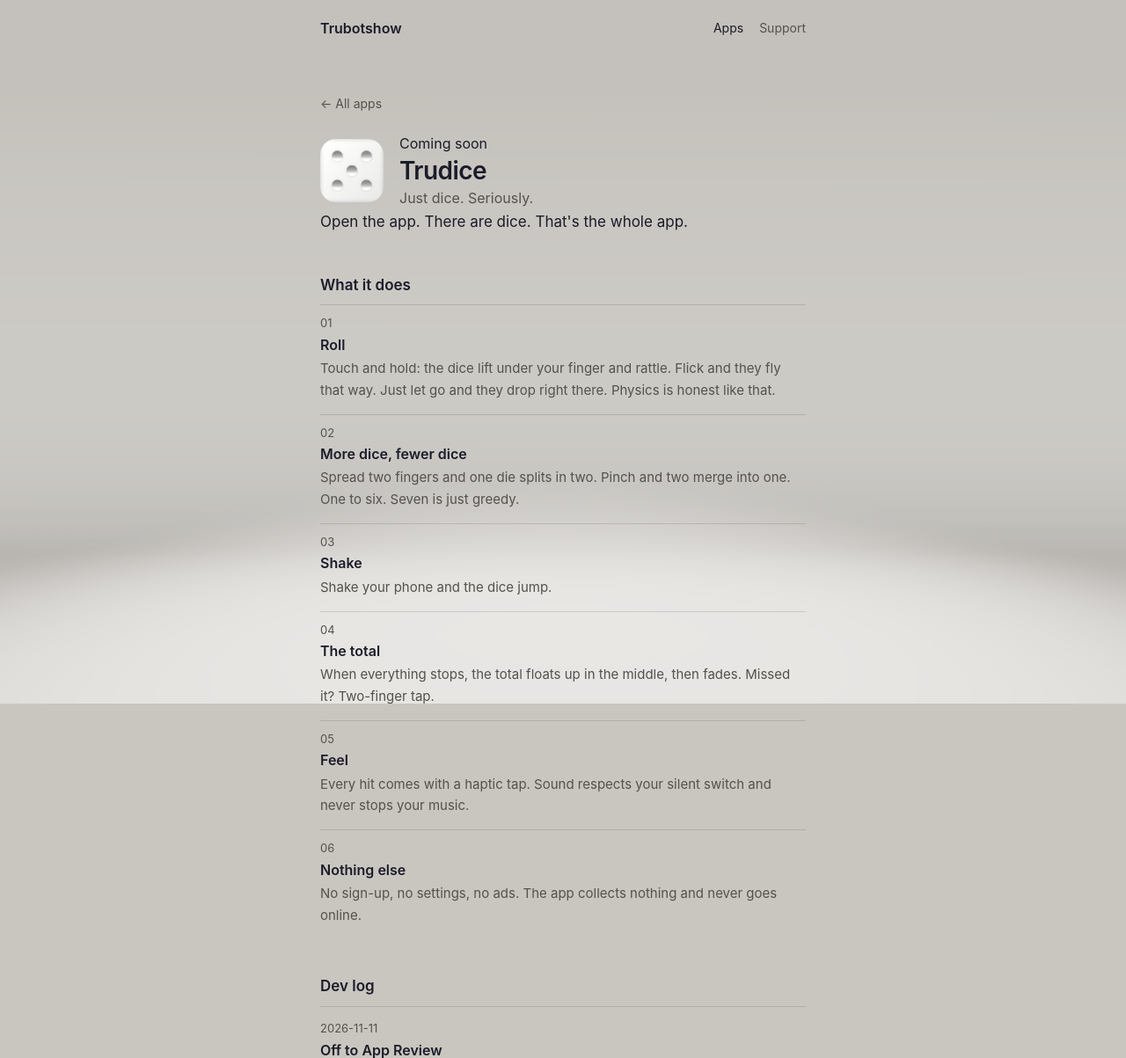
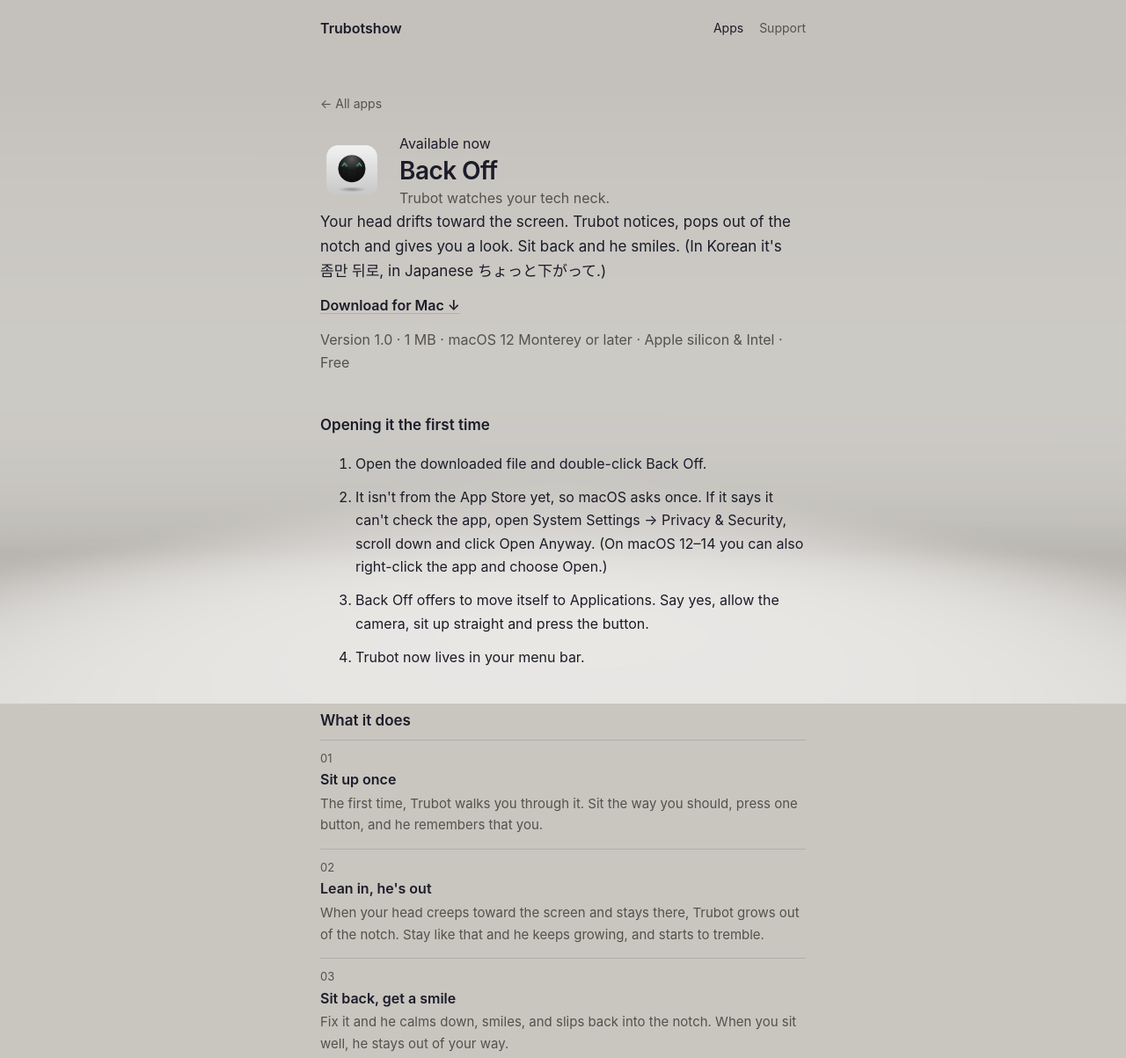
Before and after one commit to trubotshow/trubotshow.github.io, a plain HTML site: page app.html in a window 1280 px wide. Shown: the top 1203 px of the page at 88% size. Drawn offline with Linux system fonts and the light colour scheme; a web font is replaced by a local one.

Commit message:
Back Off in the app list: page, Mac download, privacy link
Co-Authored-By: Claude Opus 5.5 <noreply@anthropic.com>

```diff
--- a/404.html
+++ b/404.html
@@ -18,10 +18,10 @@
 <meta property="og:image:height" content="630">
 <meta name="twitter:card" content="summary_large_image">
 <meta name="twitter:image" content="https://trubotshow.com/og.jpg">
-<link rel="icon" type="image/png" href="/icon-96.png?v=44">
-<link rel="apple-touch-icon" href="/icon-180.png?v=44">
+<link rel="icon" type="image/png" href="/icon-96.png?v=45">
+<link rel="apple-touch-icon" href="/icon-180.png?v=45">
 <link rel="stylesheet" href="https://cdn.jsdelivr.net/gh/orioncactus/pretendard@v1.3.9/dist/web/variable/pretendardvariable-dynamic-subset.min.css">
-<link rel="stylesheet" href="/style.css?v=44">
+<link rel="stylesheet" href="/style.css?v=45">
 </head>
 <body>
 <header class="site"><div class="wrap">
--- a/app.html
+++ b/app.html
@@ -19,10 +19,10 @@
 <meta property="og:image:height" content="630">
 <meta name="twitter:card" content="summary_large_image">
 <meta name="twitter:image" content="https://trubotshow.com/og.jpg">
-<link rel="icon" type="image/png" href="icon-96.png?v=44">
-<link rel="apple-touch-icon" href="icon-180.png?v=44">
+<link rel="icon" type="image/png" href="icon-96.png?v=45">
+<link rel="apple-touch-icon" href="icon-180.png?v=45">
 <link rel="stylesheet" href="https://cdn.jsdelivr.net/gh/orioncactus/pretendard@v1.3.9/dist/web/variable/pretendardvariable-dynamic-subset.min.css">
-<link rel="stylesheet" href="style.css?v=44">
+<link rel="stylesheet" href="style.css?v=45">
 </head>
 <body>
 <header class="site"><div class="wrap">
@@ -48,7 +48,7 @@
   </nav>
   <p class="marks">Trubot™ and Trubotshow™ are trademarks of Trubotshow. The Trubot character, this site's design and its code may not be copied or reused without permission.</p>
 </div></footer>
-<script src="apps.js?v=44"></script>
-<script src="pages.js?v=44"></script>
+<script src="apps.js?v=45"></script>
+<script src="pages.js?v=45"></script>
 </body>
 </html>
--- a/apps.js
+++ b/apps.js
@@ -22,6 +22,40 @@
    placeholder: true 인 것은 자리를 채우려고 넣은 가짜 예시예요. 진짜 앱이 생기면 하나씩 바꿔 주세요.
    ========================================================= */
 window.TRUBOT_APPS = [
+  {
+    id: "backoff",
+    name: "Back Off",
+    status: "live",
+    model: "case", icon: "o",
+    color: "#5ef4dc",
+    thumb: "apps/backoff.png",
+    tagline: "Trubot watches your tech neck.",
+    desc: "A tiny Mac app. Lean toward the screen and Trubot pops out of the notch.",
+    links: { mac: "apps/BackOff-1.0.dmg", support: "support.html", privacy: "privacy-backoff.html" },
+    mac: { version: "1.0", size: "1 MB", needs: "macOS 12 Monterey or later · Apple silicon & Intel" },
+    detail: {
+      intro: "Your head drifts toward the screen. Trubot notices, pops out of the notch and gives you a look. Sit back and he smiles. (In Korean it's 좀만 뒤로, in Japanese ちょっと下がって.)",
+      sections: [
+        { title: "Sit up once",
+          body: "The first time, Trubot walks you through it. Sit the way you should, press one button, and he remembers that you." },
+        { title: "Lean in, he's out",
+          body: "When your head creeps toward the screen and stays there, Trubot grows out of the notch. Stay like that and he keeps growing, and starts to tremble." },
+        { title: "Sit back, get a smile",
+          body: "Fix it and he calms down, smiles, and slips back into the notch. When you sit well, he stays out of your way." },
+        { title: "Not fooled by your chair",
+          body: "He compares your face with your shoulders, so pulling your chair closer isn't a turtle neck. Only your head sneaking forward is." },
+        { title: "Nothing leaves your Mac",
+          body: "A quick look once a minute by default, camera off in between. Each frame is checked on your Mac and thrown away. Nothing is recorded, saved or sent." },
+        { title: "Pro",
+          body: "One purchase, kept forever: check as often as every second or always, two extra sensitivity levels, and a posture history for today, 7 and 30 days. Coming with the Mac App Store release." }
+      ]
+    },
+    log: [
+      { date: "2026-11-13", title: "Back Off is born",
+        body: "A turtle-neck warning for the Mac, with Trubot living in the notch. English, Korean and Japanese. Getting ready for the Mac App Store." }
+    ]
+  },
+
   {
     id: "trudice",
     name: "Trudice",
--- a/pages.js
+++ b/pages.js
@@ -8,6 +8,7 @@
   function status(a) { return a.status === "live" ? LIVE : COMING; }
   // a little picture for each app: the icon if there is one, otherwise a frosted square with its color inside
   function thumb(a) {
+    if (a.thumb) return '<div class="thumb"><img src="' + esc(a.thumb) + '" alt=""></div>';
     if (a.model === "dice") return '<div class="thumb"><img src="apps/trudice.png" alt=""></div>';
     if (a.model === "egg") return '<div class="thumb egg"><svg viewBox="0 0 56 56" aria-hidden="true"><defs><radialGradient id="eggfill" cx="38%" cy="30%" r="80%"><stop offset="0" stop-color="#dba777"/><stop offset="1" stop-color="#96592f"/></radialGradient></defs><path d="M28 8c9 0 16 14.5 16 24S37 48 28 48s-16-6.500-16-16S19 8 28 8z" fill="url(#eggfill)"/></svg></div>';
     return '<div class="thumb frost" style="--c:' + esc(a.color || "#ccc") + '"><i></i></div>';
@@ -42,6 +43,18 @@
     h += '<div class="app-hero">' + thumb(a) + '<div>' + el(status(a), "div", "led") + el(a.name, "h1") + el(a.tagline, "p", "tag") + '</div></div>';
     h += el(d.intro || a.desc, "p", "lead");
     if (a.links && a.links.appStore) h += '<p><a class="mail" href="' + esc(a.links.appStore) + '" target="_blank" rel="noopener">App Store ↗</a></p>';
+    // Mac app handed out from this site (not the App Store): download, then how to open it the first time
+    if (a.links && a.links.mac) {
+      var m = a.mac || {};
+      h += '<p><a class="mail" href="' + esc(a.links.mac) + '" download>Download for Mac ↓</a></p>';
+      h += el([m.version && "Version " + m.version, m.size, m.needs, "Free"].filter(Boolean).join(" · "), "p", "tag");
+      h += '<h2>Opening it the first time</h2><ol class="steps">' + [
+        "Open the downloaded file and double-click " + a.name + ".",
+        "It isn't from the App Store yet, so macOS asks once. If it says it can't check the app, open System Settings → Privacy & Security, scroll down and click Open Anyway. (On macOS 12–14 you can also right-click the app and choose Open.)",
+        a.name + " offers to move itself to Applications. Say yes, allow the camera, sit up straight and press the button.",
+        "Trubot now lives in your menu bar."
+      ].map(function (t) { return el(t, "li"); }).join("") + '</ol>';
+    }
     if (d.sections) {
       h += '<h2>What it does</h2><div class="features">';
       d.sections.forEach(function (s, k) {
--- a/sitemap.xml
+++ b/sitemap.xml
@@ -2,6 +2,8 @@
 <urlset xmlns="http://www.sitemaps.org/schemas/sitemap/0.9">
   <url><loc>https://trubotshow.com/</loc></url>
   <url><loc>https://trubotshow.com/apps.html</loc></url>
+  <url><loc>https://trubotshow.com/app.html?id=backoff</loc></url>
+  <url><loc>https://trubotshow.com/privacy-backoff.html</loc></url>
   <url><loc>https://trubotshow.com/app.html?id=trudice</loc></url>
   <url><loc>https://trubotshow.com/support.html</loc></url>
   <url><loc>https://trubotshow.com/privacy.html</loc></url>
```
Also changed, not shown: apps.html (+5 -5 lines), index.html (+4 -3 lines), rights.html (+3 -3 lines), support.html (+3 -3 lines), apps/backoff.png (added), 1 other file.
